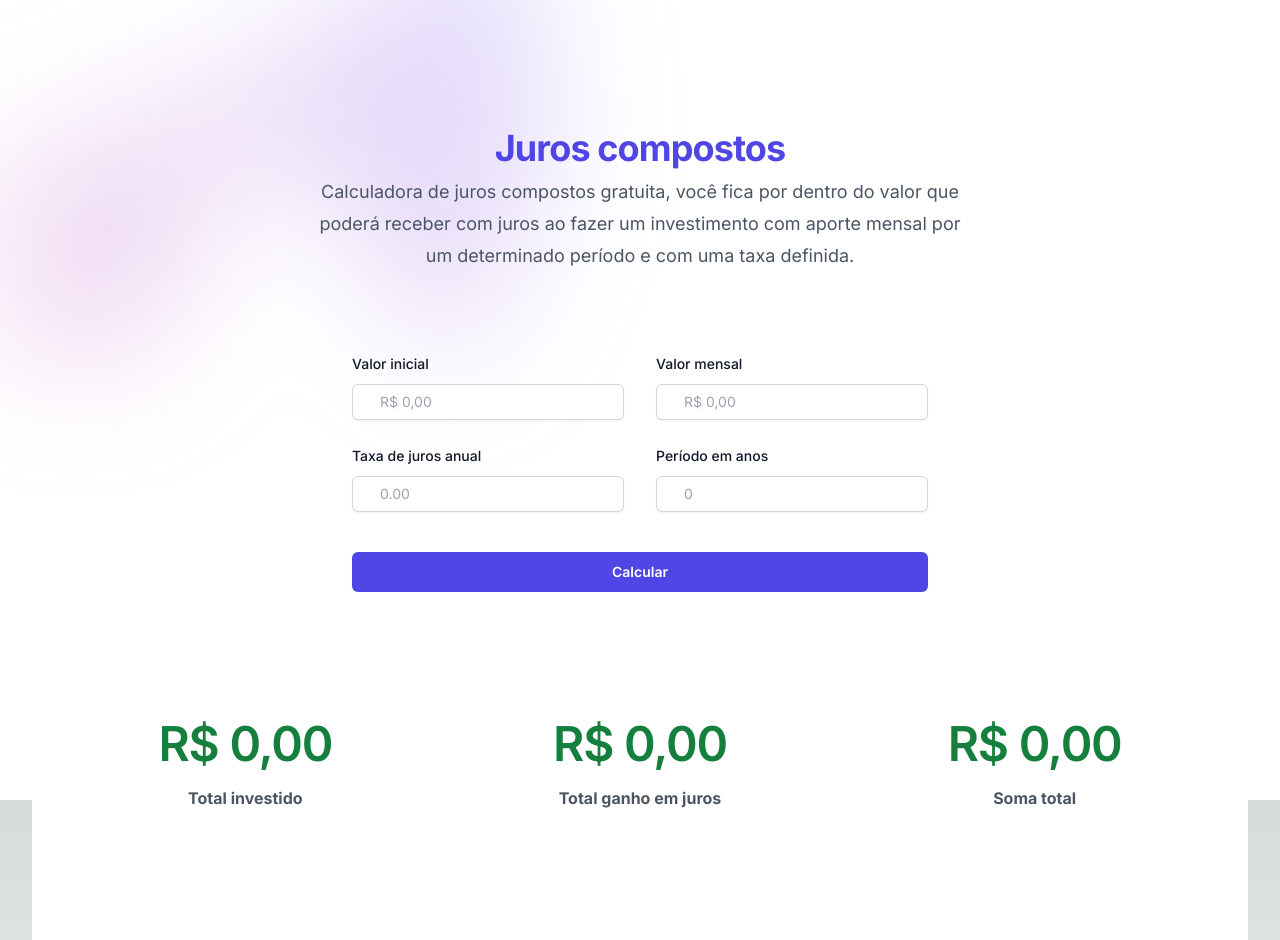
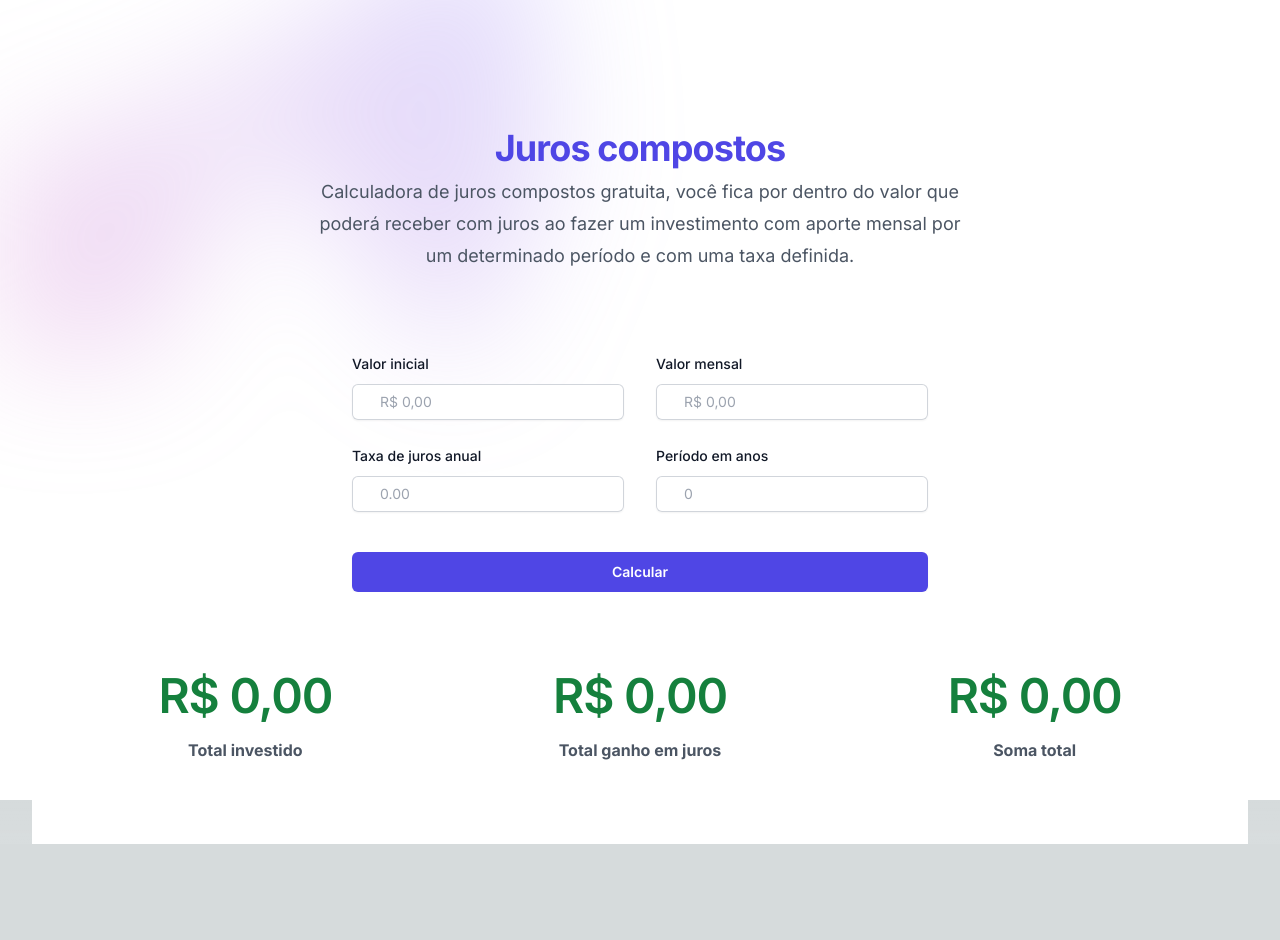
Before and after one commit to wellpinho/calculadora-de-juros-compostos, a Next.js app: page / in a window 1280 px wide. After the commit the page ends 844 px from the top, so only its background shows below. Built offline with nearby package versions, Linux system fonts and the light colour scheme.

Commit message:
resume padding

```diff
--- a/src/app/resume.tsx
+++ b/src/app/resume.tsx
@@ -15,7 +15,7 @@ export function Resume({totalInvested, totalAnnualInterestEarned, total}: IResum
     ];
 
     return (
-        <div className="bg-white py-24 sm:py-32">
+        <div className="bg-white pt-20 sm:py-20">
             <div className="mx-auto max-w-7xl px-6 lg:px-8">
                 <dl className="grid grid-cols-1 gap-x-8 gap-y-16 text-center lg:grid-cols-3">
                     {stats.map((stat) => (
```
